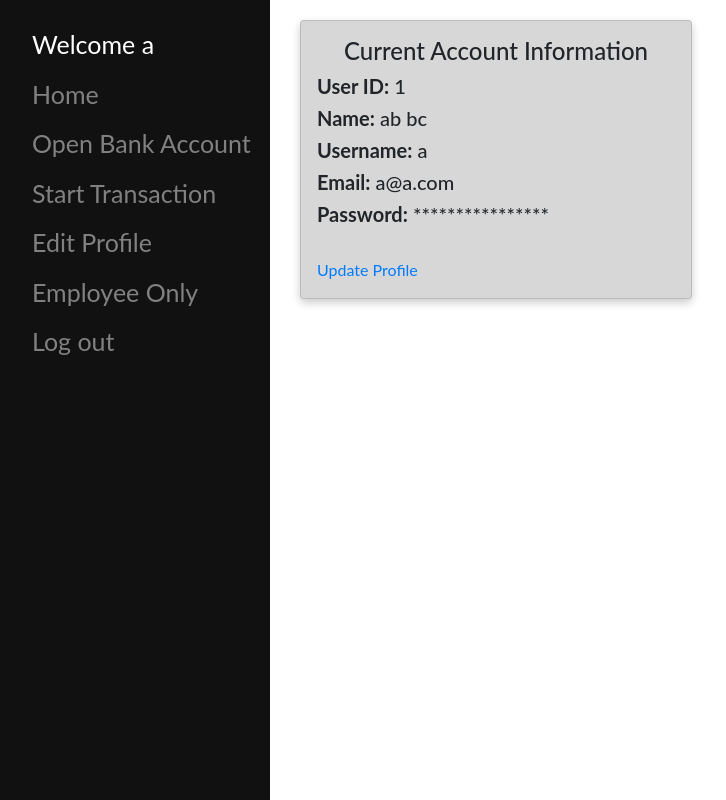
After one commit to NMoua-Edu/BankDB, a PHP site: page /viewProfile.php in a window 1280 px wide. The commit adds this page. Shown: the whole page, without its empty margins (0-726 px from the left). Run offline with PHP 8.4, Linux system fonts and the light colour scheme; a user stored in the database is signed in.

Commit message:
adds view profile page, begins delete functionality

```diff
--- a/header.php
+++ b/header.php
@@ -31,7 +31,7 @@
             echo "<a href='home.php'>Home</a>";
             echo "<a href=bnkaccount.php>Open Bank Account</a>";
             echo "<a href=>Start Transaction</a>";
-            echo "<a href='editprofile.php'>Edit Profile</a>";
+            echo "<a href='viewProfile.php'>Edit Profile</a>";
             if ($_SESSION["acctype"] == 1) {
                 #add any employee/admin pages here
                 #people with the account type 1(employee) will be able to view the added employee pages.
--- a/includes/function-inc.php
+++ b/includes/function-inc.php
@@ -140,6 +140,8 @@ function loginUser($conn, $username, $pwd)
 		$_SESSION["username"] = $usernameExists["USER_NAME"];
 		$_SESSION["email"] = $usernameExists["EMAIL_ADDRESS"];
 		$_SESSION["pwd"] = $usernameExists["PASSWORD"];
+		$_SESSION["firstname"] = $usernameExists["FIRST_NAME"];
+		$_SESSION["lastname"] = $usernameExists["LAST_NAME"];
 
 		#this will help determin account type, 2 is customer while 1 is admin
 		$_SESSION["acctype"] = $usernameExists["USER_TYPE_USER_TYPE_ID"];
--- /dev/null
+++ b/viewProfile.php
@@ -0,0 +1,114 @@
+<?php
+include_once 'header.php';
+?>
+
+<!DOCTYPE html>
+<html>
+
+<head>
+    <meta name="viewport" content="width=device-width, initial-scale=1">
+
+    <style>
+        body {
+            font-family: "Lato", sans-serif;
+        }
+
+        .sidenav {
+            height: 100%;
+            width: 270px;
+            position: fixed;
+            z-index: 1;
+            top: 0;
+            left: 0;
+            background-color: #111;
+            overflow-x: hidden;
+            padding-top: 20px;
+        }
+
+        .sidenav a {
+            padding: 6px 6px 6px 32px;
+            text-decoration: none;
+            font-size: 25px;
+            color: #818181;
+            display: block;
+        }
+
+        .sidenav a:hover {
+            color: #f1f1f1;
+        }
+
+        .main {
+
+            margin-left: 300px;
+            padding-top: 20px;
+            /* Same as the width of the sidenav */
+        }
+
+        .content {
+            width: 400px;
+            clear: both;
+        }
+
+        .content input {
+            width: 100%;
+            clear: both;
+        }
+
+        .checkboxes {
+            padding-top: 8px;
+        }
+
+
+        @media screen and (max-height: 450px) {
+            .sidenav {
+                padding-top: 15px;
+            }
+
+            .sidenav a {
+                font-size: 18px;
+            }
+        }
+
+        .card {
+            box-shadow: 0 4px 8px 0 rgba(0, 0, 0, 0.2);
+            transition: 0.3s;
+            width: 40%;
+            background-color: #D7D7D7;
+        }
+
+        .card:hover {
+            box-shadow: 0 8px 16px 0 rgba(0, 0, 0, 0.2);
+        }
+
+        .container {
+            padding: 16px 16px;
+        }
+
+        .title {
+            text-align: center;
+        }
+    </style>
+</head>
+
+<body>
+
+    <div class="main">
+        <div class="card">
+            <div class="container">
+                <h4 class="title">Current Account Information</h4>
+                <h5><b>User ID:</b> <?php echo $_SESSION["userid"]; ?></h5>
+                <h5><b>Name:</b> <?php echo $_SESSION["firstname"];
+                                    echo '&nbsp';
+                                    echo $_SESSION["lastname"]; ?></h5>
+
+                <h5><b>Username:</b> <?php echo $_SESSION["username"]; ?></h5>
+                <h5><b>Email:</b> <?php echo $_SESSION["email"]; ?></h5>
+                <h5><b>Password:</b> ****************</h5>
+                <br>
+                <a href="editprofile.php">Update Profile</a>
+            </div>
+        </div>
+    </div>
+</body>
+
+</html>
```
Also changed, not shown: delete.php (added, +19 -0 lines), editprofile.php (+6 -3 lines).
